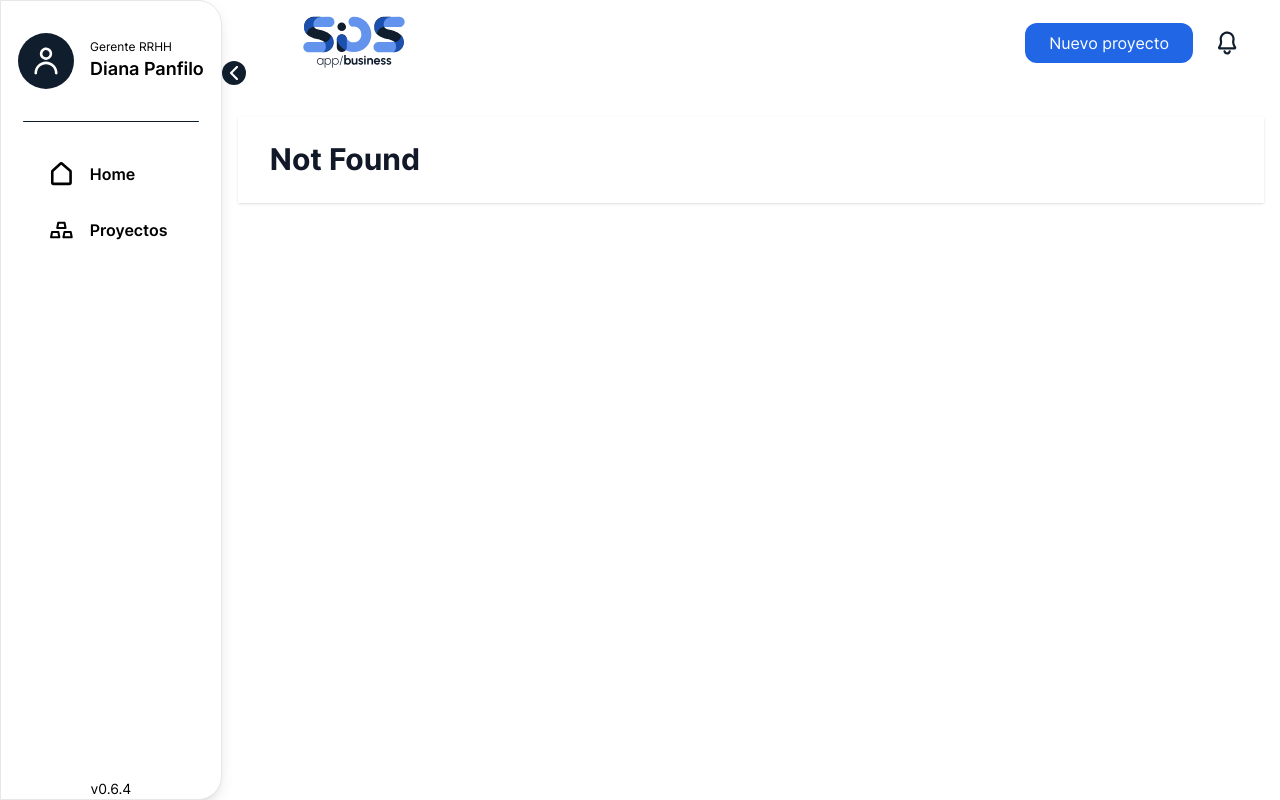
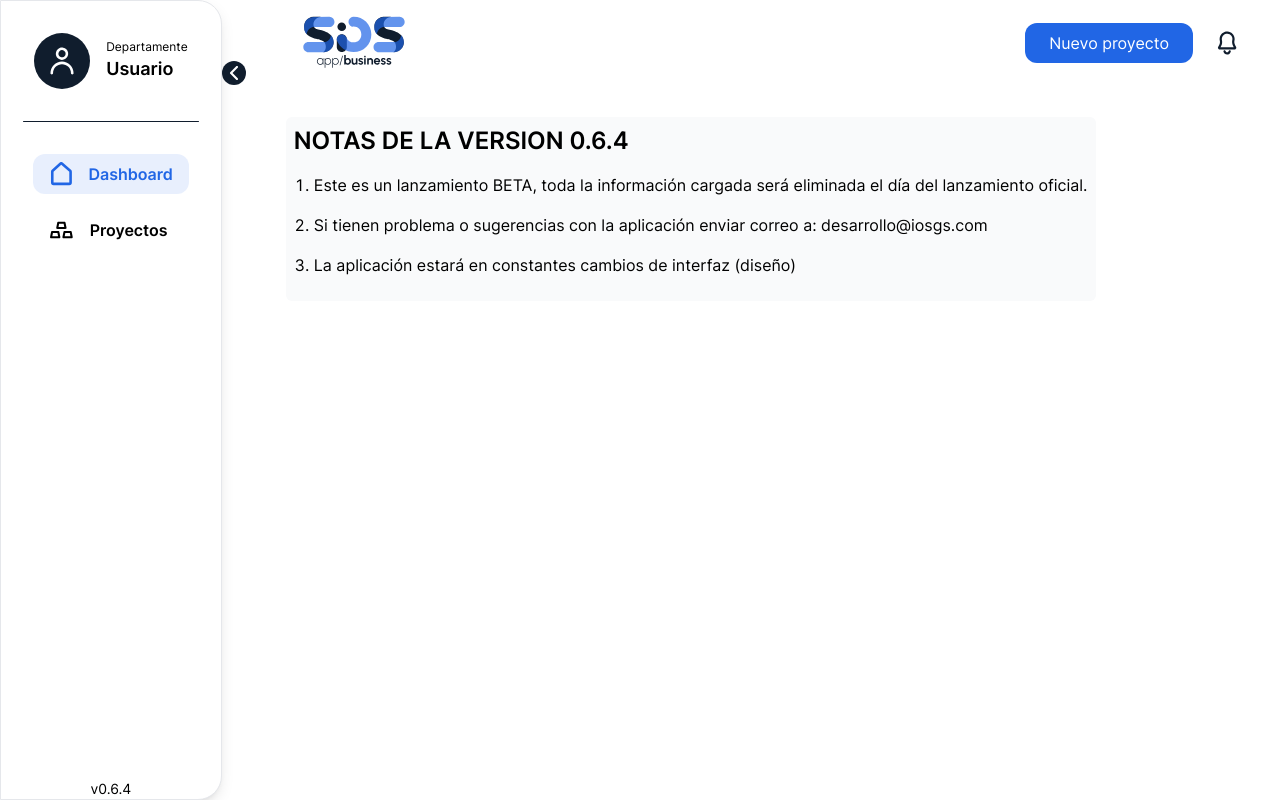
Before and after one commit to espectrozzz/siosapp_business, a Vue app: page /dashboard in a window 1280 px wide. Before the commit this address had no page. Built offline with nearby package versions, Linux system fonts and the light colour scheme.

Commit message:
Tarjeta de versión
- Se cambiaron contenido del sidebar para su lanzamiento BETA.
- Se agregó una tarjeta en el dashboard que nos dará ayuda con la versión actual.

```diff
--- a/src/components/Sidebar.vue
+++ b/src/components/Sidebar.vue
@@ -20,8 +20,8 @@
       </div>
       <!-- Rol y nombre de usuario -->
       <div class="flex flex-col">
-        <div class="text-xs">Gerente RRHH</div>
-        <div class="font-semibold text-lg">Diana Panfilo</div>
+        <div class="text-xs">Departamente</div>
+        <div class="font-semibold text-lg">Usuario</div>
       </div>
     </div>
     <!-- Fin bienvenida de usuario -->
@@ -33,8 +33,8 @@
     <!-- Fin separador -->
     <!-- Items para navegar -->
     <ul class="flex w-full px-8 mt-8 flex-col space-y-4 font-semibold">
-      <li class="flex space-x-4 w-full cursor-pointer py-2 px-4 rounded-xl transition-all duration-200" :class="[$route.path == '/home' ? 'bg-blue-siosapp/10': '']" @click="$router.push('/home')">
-        <div class="flex justify-center items-center w-[20%] h-auto" :class="[$route.path == '/home' ? 'text-blue-siosapp' : 'text-black']">
+      <li class="flex space-x-4 w-full cursor-pointer py-2 px-4 rounded-xl transition-all duration-200" :class="[$route.path == '/dashboard' ? 'bg-blue-siosapp/10': '']" @click="$router.push('/dashboard')">
+        <div class="flex justify-center items-center w-[20%] h-auto" :class="[$route.path == '/dashboard' ? 'text-blue-siosapp' : 'text-black']">
           <svg
             width="22"
             viewBox="0 0 17 18"
@@ -49,7 +49,7 @@
             />
           </svg>
         </div>
-        <div :class="[$route.path == '/home' ? 'text-blue-siosapp' : 'text-black']">Home</div>
+        <div :class="[$route.path == '/dashboard' ? 'text-blue-siosapp' : 'text-black']">Dashboard</div>
       </li>
       <li
         class="flex space-x-4 w-full cursor-pointer py-2 px-4 rounded-xl transition-all duration-200"
--- /dev/null
+++ b/src/components/TarjetaVersion.vue
@@ -0,0 +1,34 @@
+<template>
+  <div class="flex flex-col space-y-4 bg-gray-50 w-fit p-2 rounded-md">
+    <div class="flex text-2xl font-semibold">
+      NOTAS DE LA VERSION {{ version }}
+    </div>
+    <div class="flex pl-5">
+      <ol>
+        <li v-for="value in notasVersion" class="mb-4" type="1">
+          {{ value.descripcion }}
+        </li>
+      </ol>
+    </div>
+  </div>
+</template>
+
+<script setup>
+import { ref } from "vue";
+import { version } from '../../package.json';
+
+const notasVersion = ref([
+  {
+    descripcion:
+      "Este es un lanzamiento BETA, toda la información cargada será eliminada el día del lanzamiento oficial.",
+  },
+  {
+    descripcion:
+      "Si tienen problema o sugerencias con la aplicación enviar correo a: desarrollo@iosgs.com",
+  },
+  {
+    descripcion:
+      "La aplicación estará en constantes cambios de interfaz (diseño)",
+  },
+]);
+</script>
--- a/src/routes.js
+++ b/src/routes.js
@@ -1,4 +1,4 @@
-import Home from './views/Home.vue'
+import Dashboard from './views/Dashboard.vue'
 import About from './views/About.vue'
 import NotFound from './views/NotFound.vue'
 import Proyectos from './views/Proyectos.vue'
@@ -8,14 +8,14 @@ import ProyectosFinalizados from './views/ProyectosFinalizados.vue'
 
 /** @type {import('vue-router').RouterOptions['routes']} */
 export const routes = [
-  { path: '/', component: Home, meta: { title: 'Home' } },
+  // { path: '/', component: Dashboard, meta: { title: 'Dashboard' } },
   {
     path: '/proyectos', component: Proyectos, meta: { title: 'Proyectos' },
   },
   { path: '/proyectos/:key', component: ProyectosPendientes, meta: { title: 'Proyectos pendientes' } },
   { path: '/proyectos/en-proceso/:key', component: ProyectosProceso, meta: { title: 'Proyectos en proceso' } },
   { path: '/proyectos/finalizados/:key', component: ProyectosFinalizados, meta: { title: 'Proyectos finalizados' } },
-  { path: '/home', component: Home, meta: { title: 'Home' } },
+  { path: '/dashboard', component: Dashboard, meta: { title: 'Dashboard' } },
   {
     path: '/about',
     meta: { title: 'About' },
--- /dev/null
+++ b/src/views/Dashboard.vue
@@ -0,0 +1,9 @@
+<script setup>
+import TarjetaVersion from '@/components/TarjetaVersion.vue';
+</script>
+
+<template>
+  <div class="flex w-full justify-start h-auto pl-12">
+    <tarjeta-version />
+  </div>
+</template>
--- a/src/views/Home.vue
+++ /dev/null
@@ -1,29 +0,0 @@
-<script setup>
-import ButtonRepo from '@/components/ButtonRepo.vue'
-</script>
-
-<template>
-  <div class="bg-gray-50">
-    <div
-      class="mx-auto max-w-screen-xl px-4 py-12 sm:px-6 lg:flex lg:items-center lg:justify-between lg:py-16 lg:px-8"
-    >
-      <h2
-        class="text-3xl font-extrabold leading-9 tracking-tight text-gray-900 sm:text-4xl sm:leading-10"
-      >
-        Ready to dive in?
-        <br />
-        <span class="text-indigo-600">Vite + Vue 3 + Tailwind CSS</span>
-      </h2>
-      <div class="mt-8 flex lg:mt-0 lg:flex-shrink-0">
-        <div class="inline-flex rounded-md shadow">
-          <router-link
-            to="/about"
-            class="inline-flex items-center justify-center rounded-md border border-transparent bg-indigo-600 px-5 py-3 text-base font-medium leading-6 text-white transition duration-150 ease-in-out hover:bg-indigo-500 focus:outline-none"
-            >Next Page</router-link
-          >
-        </div>
-        <ButtonRepo />
-      </div>
-    </div>
-  </div>
-</template>
```
